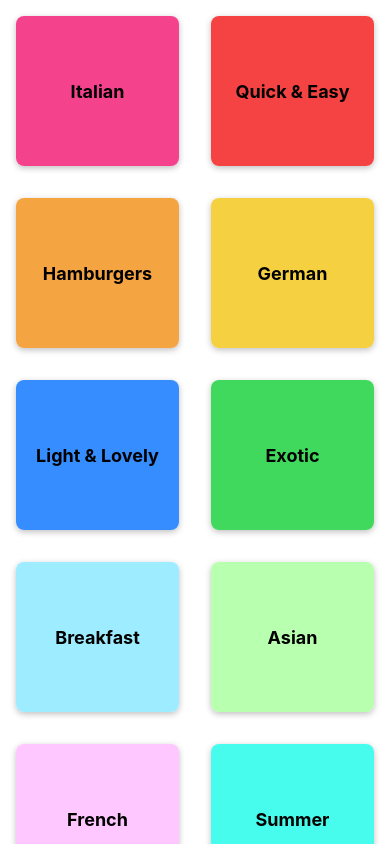
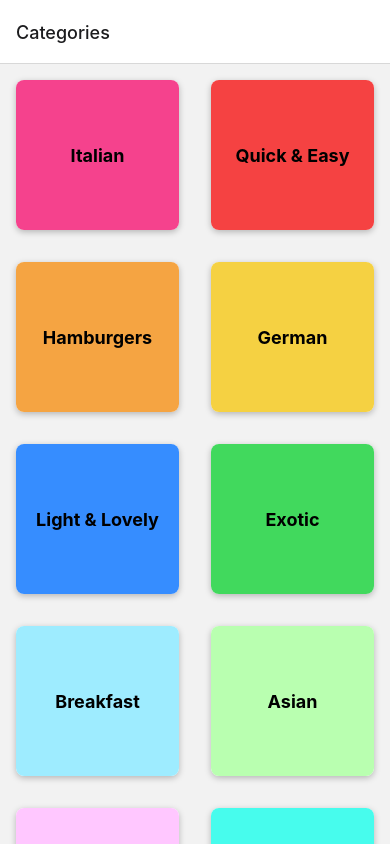
Before and after one commit to Pinetart/React-Native-Max, a React Native app: screen /Categories in a window 390 px wide. Built offline with nearby package versions, Linux system fonts and the light colour scheme.

Commit message:
Getting Started with the React Navigation Package

```diff
--- a/App.js
+++ b/App.js
@@ -1,22 +1,25 @@
 // import { StatusBar } from "expo-status-bar";
 import { StatusBar } from "expo-status-bar";
-import { StyleSheet } from "react-native";
+import { SafeAreaView, StyleSheet } from "react-native";
 import Categories from "./screens/Categories";
+import { NavigationContainer } from "@react-navigation/native";
+import { createNativeStackNavigator } from "@react-navigation/native-stack";
+
+const Stack = createNativeStackNavigator();
 
 export default function App() {
   return (
     <>
-      <StatusBar style="light" />
-      <Categories />
+      <StatusBar style="dark" />
+      <NavigationContainer>
+        <Stack.Navigator>
+          <Stack.Screen name="Categories" component={Categories} />
+        </Stack.Navigator>
+      </NavigationContainer>
     </>
   );
 }
 
 const styles = StyleSheet.create({
-  container: {
-    flex: 1,
-    backgroundColor: "#fff",
-    alignItems: "center",
-    justifyContent: "center",
-  },
+  container: {},
 });
--- a/components/CategoryGridTile.js
+++ b/components/CategoryGridTile.js
@@ -50,8 +50,8 @@
     flex: 1,
     padding: 16,
     justifyContent: "center",
+    alignItems: "center",
     borderRadius: 8,
-    alignItems: "center",
   },
   title: {
     fontWeight: "bold",
--- a/package.json
+++ b/package.json
@@ -10,11 +10,15 @@
     "eject": "expo eject"
   },
   "dependencies": {
+    "@react-navigation/native": "^6.0.11",
+    "@react-navigation/native-stack": "^6.7.0",
     "expo": "~44.0.0",
     "expo-status-bar": "~1.2.0",
     "react": "17.0.1",
     "react-dom": "17.0.1",
     "react-native": "0.64.3",
+    "react-native-safe-area-context": "3.3.2",
+    "react-native-screens": "~3.10.1",
     "react-native-web": "0.17.1"
   },
   "devDependencies": {
```
Also changed, not shown: 1 other file (tests, documents, lock files or other folders).
